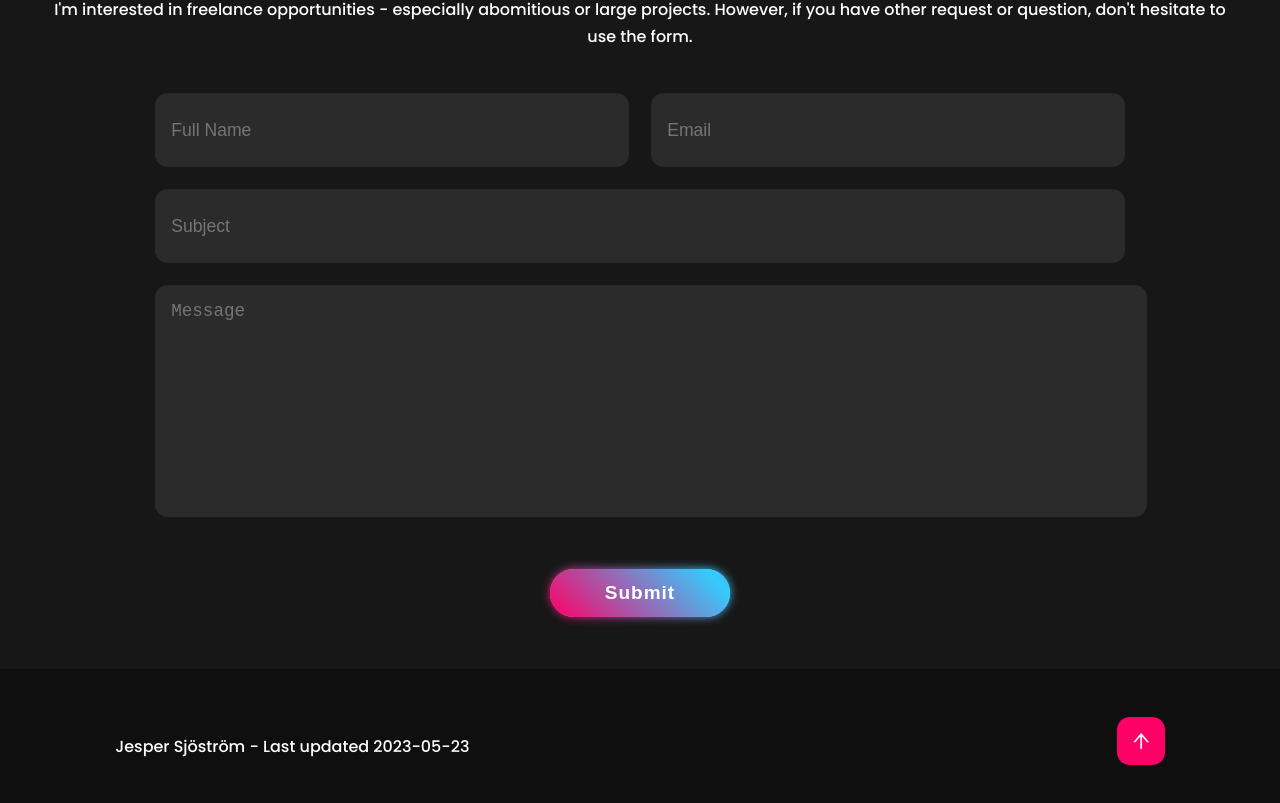
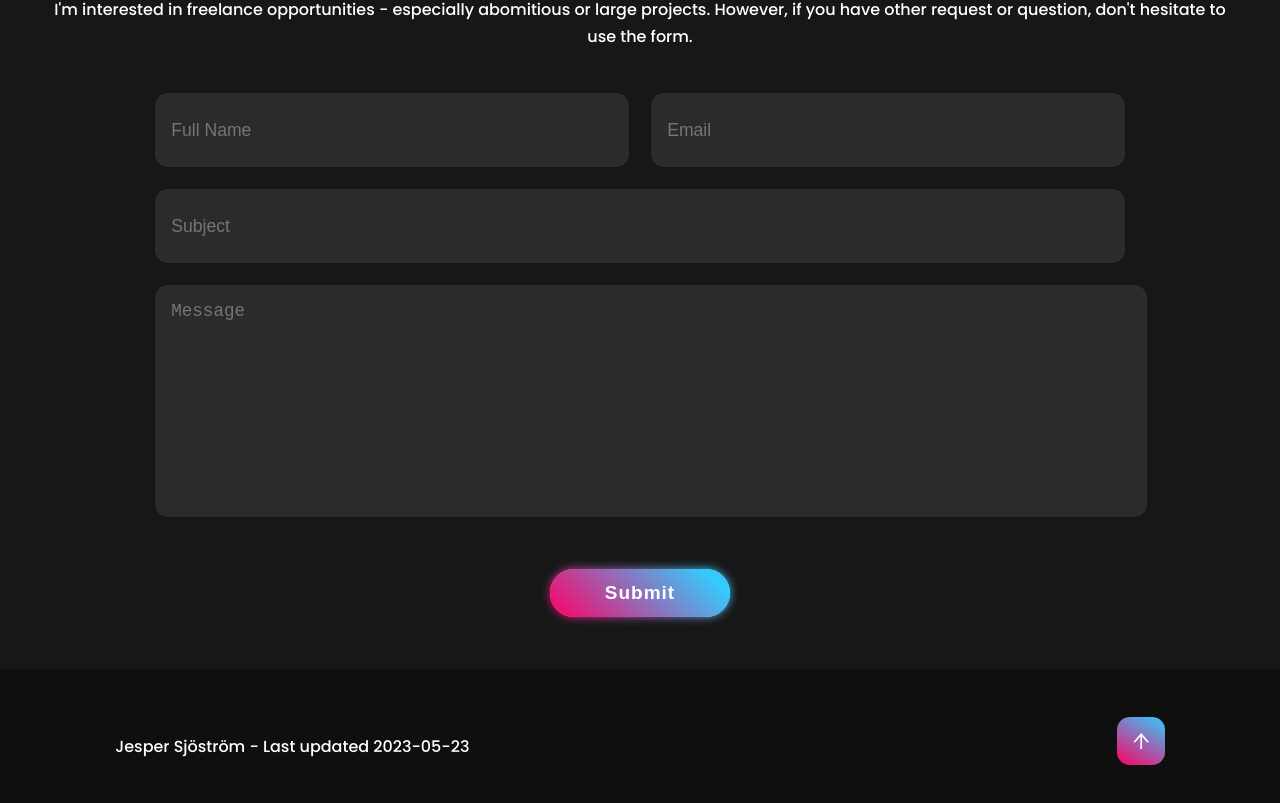
Before and after one commit to JesperSjostrom2/jespersjostrom2.github.io, a React (Create React App) app: page / in a window 1280 px wide. Shown: the part 3610-4413 px from the top of the page. Built offline with nearby package versions, Linux system fonts and the light colour scheme; no server answers; the HTML template or start-up script is replaced by a standard one.

Commit message:
style: updated footer button

```diff
--- a/src/components/footer/footer.css
+++ b/src/components/footer/footer.css
@@ -22,13 +22,13 @@
   justify-content: center;
   align-items: center;
   padding: 0.8rem;
-  background-color: var(--color-main);
+  background: linear-gradient(30deg, #f06, #3cf);
   border-radius: 0.8rem;
   transition: 0.5s ease;
 }
 
 .footer-iconTop a:hover {
-  box-shadow: 0 0 1rem var(--color-main);
+  box-shadow: 0 0 1rem #f06;
 }
 
 .arrow-up {
```
